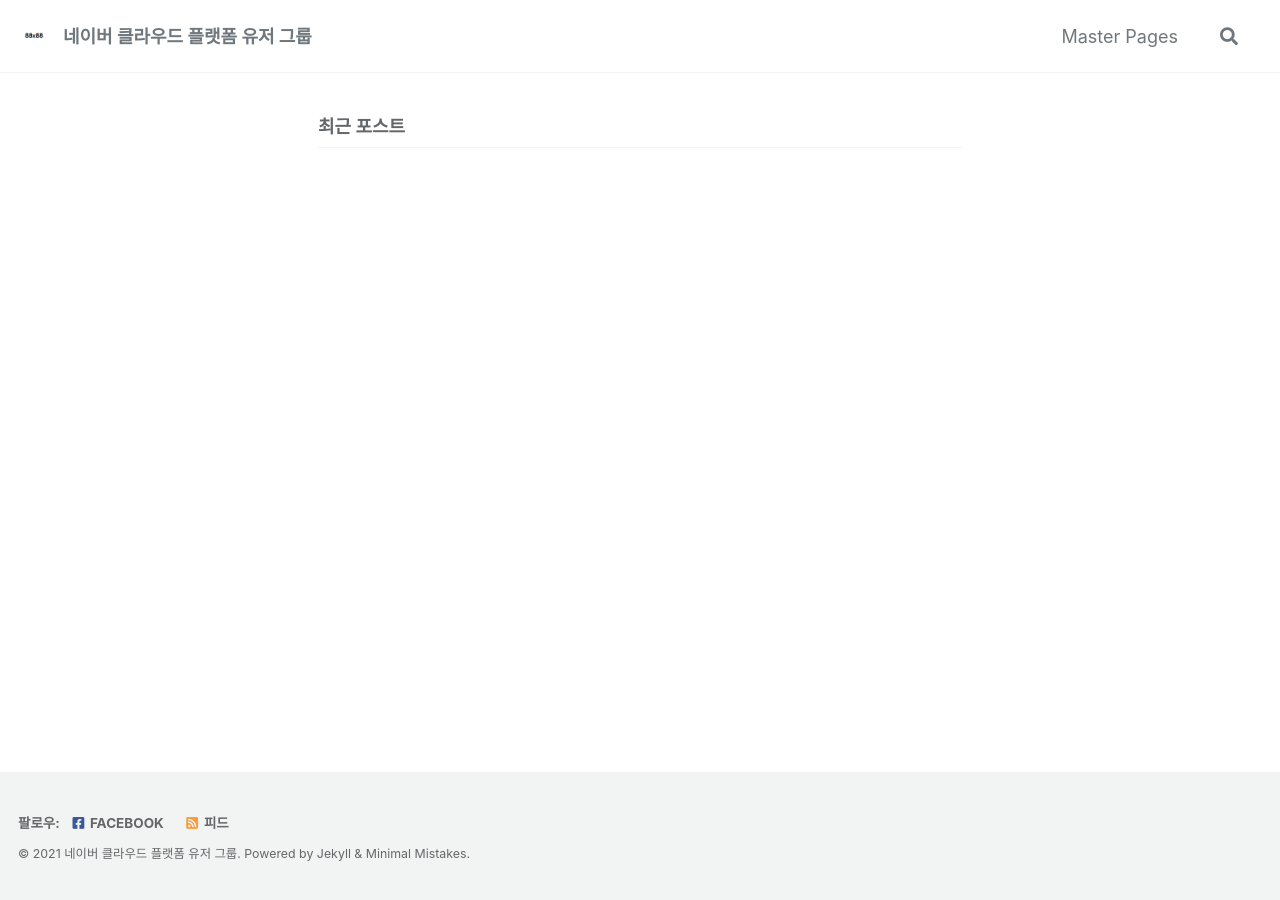
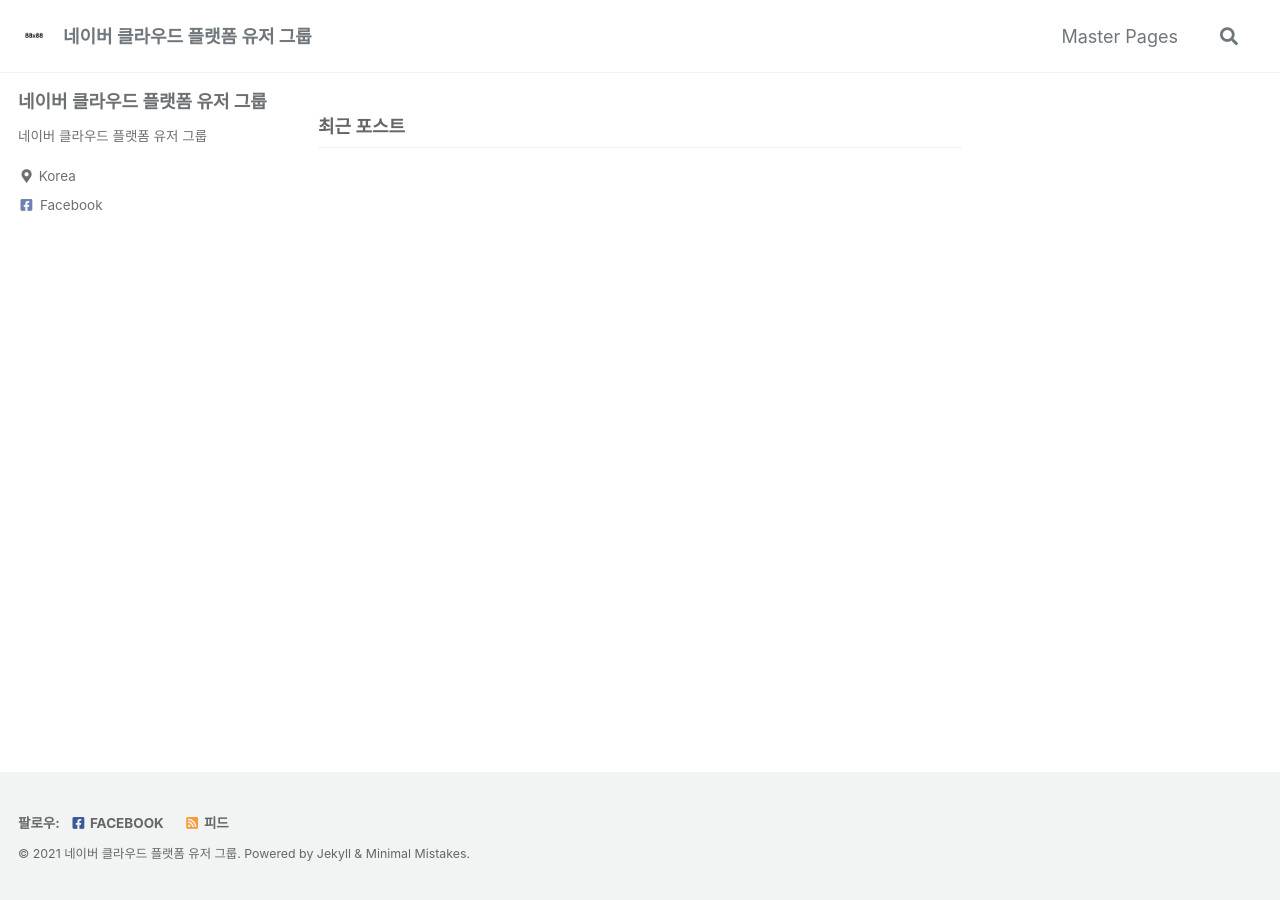
Before and after one commit to nclouder/nclouder.github.io, a Jekyll site: the page built from index.html, in a window 1280 px wide. Built offline with Jekyll 4.4.1, drawn with Linux system fonts in a browser that asks for light colours; cached includes are drawn as plain includes; the list of posts is cut into pages by our own code; part of the change alters nothing that is shown.

Commit message:
bio changed

```diff
--- a/_config.yml
+++ b/_config.yml
@@ -100,13 +100,13 @@ analytics:
 
 
 # Site Author
-#author:
-#  name             : "네이버 클라우드 플랫폼 유저 그룹"
-#  avatar           : # path of avatar image, e.g. "/assets/images/bio-photo.jpg"
-#  bio              : "네이버 클라우드 플랫폼 유저 그룹"
-#  location         : "Korea"
-#  email            :
-#  links:
+author:
+  name             : "네이버 클라우드 플랫폼 유저 그룹"
+  avatar           : # path of avatar image, e.g. "/assets/images/bio-photo.jpg"
+  bio              : "네이버 클라우드 플랫폼 유저 그룹"
+  location         : "Korea"
+  email            :
+  links:
     - label: "Email"
       icon: "fas fa-fw fa-envelope-square"
       # url: "mailto:your.name@email.com"
@@ -282,7 +282,7 @@ defaults:
       type: posts
     values:
       layout: single
-      author_profile: true
+      author_profile: false
       read_time: true
       comments: # true
       share: true
```
